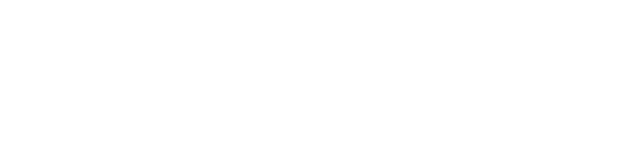
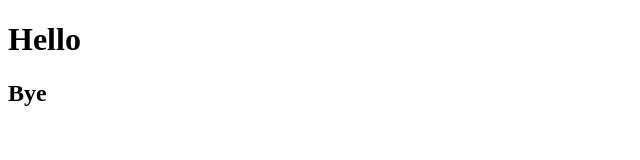
Before and after one commit to alexcdee/Group-W, a plain HTML site: page index.html in a window 1280 px wide. Shown: the whole page, without its empty margins (0-640 px from the left). Drawn offline with Linux system fonts and the light colour scheme.

Commit message:
Your message here

```diff
--- a/index.html
+++ b/index.html
@@ -6,6 +6,7 @@
     <title>Document</title>
 </head>
 <body>
-
+    <h1>Hello</h1>
+    <h2>Bye</h2>
 </body>
 </html>
```
